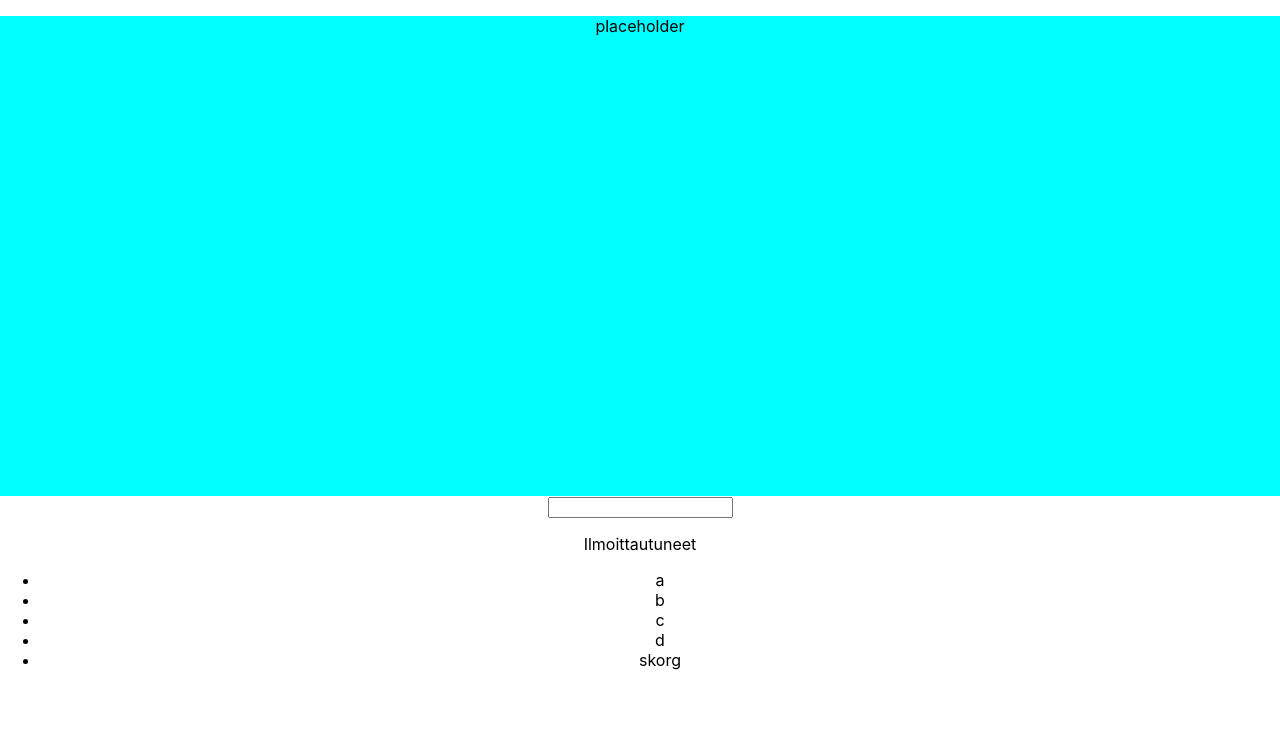
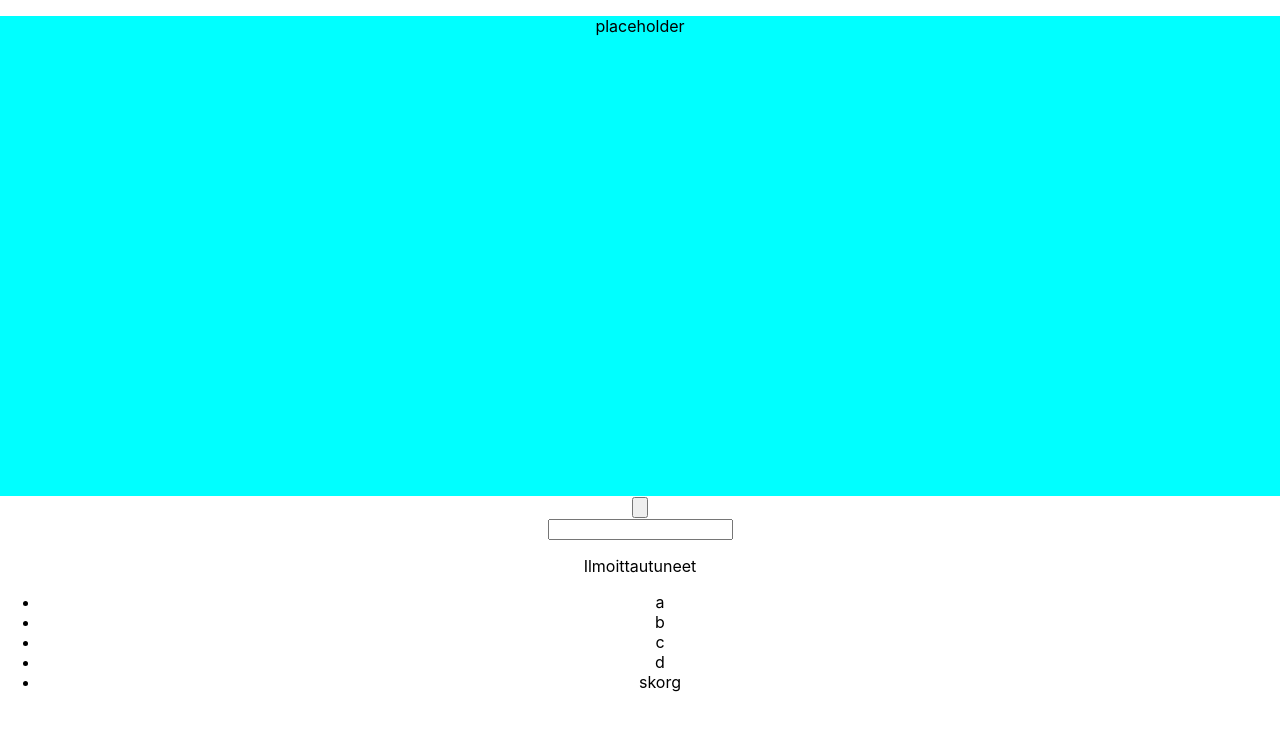
Before and after one commit to Twig-the-code/code-and-coffee, a React (Create React App) app: page / in a window 1280 px wide. Shown: the top 730 px of the page. Built offline with nearby package versions, Linux system fonts and the light colour scheme.

Commit message:
State-konsepti apille

```diff
--- a/src/App.js
+++ b/src/App.js
@@ -6,14 +6,27 @@ import EventDetails from './components/EventDetails';
 import NameList from './components/NameList';
 
 class App extends Component {
+  constructor(props){
+    super(props);
+    this.state = {
+      names : ["a","b","c","d","skorg"]
+    }
+  }
+  handleClick(event){
+    const names = this.state.names.concat("apua")
+    this.setState({
+      names
+    })
+    console.log("apua")
+  }
   render() {
-    const names = ["a","b","c","d","skorg"];
     return (
       <div className="App">
         <EventDetails></EventDetails>
+        <input type = "button" onClick = {e => this.handleClick(e)}></input>
         <Register></Register>
         <NameList
-          names = {names}
+          names = {this.state.names}
         />
       </div>
     );
```
